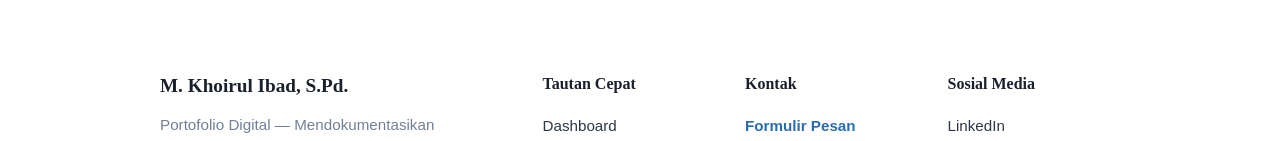
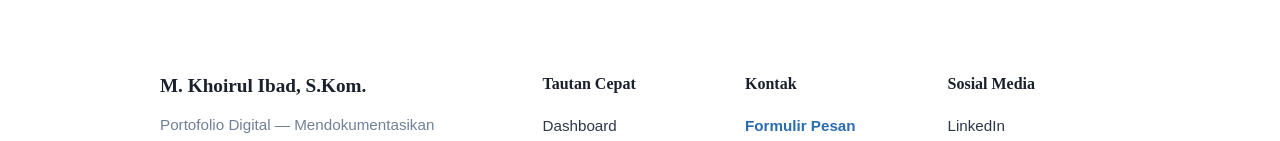
Before and after one commit to BangIr86/PortoGuru, a React (Vite) app: page / in a window 1280 px wide. Shown: the part 432-573 px from the top of the page. Built offline with nearby package versions, Linux system fonts and the light colour scheme; no server answers; the database is empty.

Commit message:
fix: Correct title from S.Pd. to S.Kom. in Footer component

```diff
--- a/src/components/Footer.tsx
+++ b/src/components/Footer.tsx
@@ -28,7 +28,7 @@ export default function Footer() {
             marginBottom: '10px',
             fontFamily: 'Playfair Display, serif'
           }}>
-            M. Khoirul Ibad, S.Pd.
+            M. Khoirul Ibad, S.Kom.
           </h3>
           <p style={{ color: 'var(--text-muted)', fontSize: '0.95rem', lineHeight: '1.6', maxWidth: '400px' }}>
             Portofolio Digital — Mendokumentasikan perjalanan, karya, dan refleksi pedagogik sebagai Mahasiswa PPG Calon Guru Tahun {currentYear} di Universitas Negeri Malang.
```
